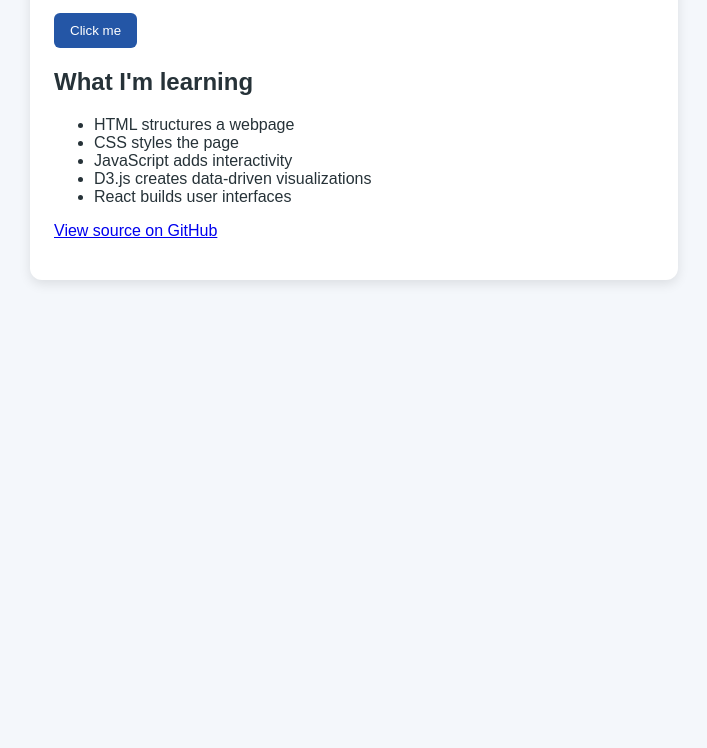
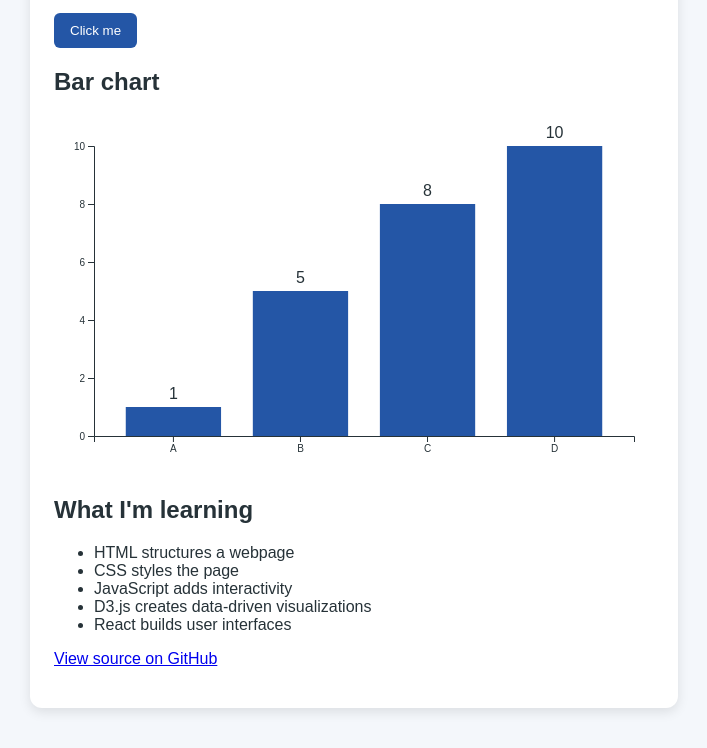
Before and after one commit to jeff-t-white/d3-react-course, a plain HTML site: page index.html in a window 1280 px wide. Shown: the part 165-913 px from the top of the page, without its empty margins (286-993 px from the left). Before the commit the page ends 800 px from the top, so only its background shows below. Drawn offline with nearby package versions, Linux system fonts and the light colour scheme.

Commit message:
Added bar chart with AI

```diff
--- a/index.html
+++ b/index.html
@@ -26,6 +26,12 @@
         color: #2456a6;
       }
 
+      #bar-chart svg {
+        display: block;
+        width: 100%;
+        height: auto;
+      }
+
       button {
         padding: 10px 16px;
         border: none;
@@ -44,6 +50,9 @@
 
       <button id="change-message">Click me</button>
 
+      <h2>Bar chart</h2>
+      <div id="bar-chart"></div>
+
       <h2>What I'm learning</h2>
       <ul>
         <li>HTML structures a webpage</li>
@@ -59,6 +68,7 @@
       </p>
     </main>
 
+    <script src="https://cdn.jsdelivr.net/npm/d3@7.9.0/dist/d3.min.js"></script>
     <script>
       document
         .querySelector("#change-message")
@@ -66,6 +76,68 @@
           document.querySelector("#message").textContent =
             "You clicked the button!";
         });
+
+      const data = [
+        { name: "A", value: 1 },
+        { name: "B", value: 5 },
+        { name: "C", value: 8 },
+        { name: "D", value: 10 }
+      ];
+
+      const width = 600;
+      const height = 360;
+      const margin = { top: 30, right: 20, bottom: 40, left: 40 };
+
+      const x = d3.scaleBand()
+        .domain(data.map(d => d.name))
+        .range([margin.left, width - margin.right])
+        .padding(0.25);
+
+      const y = d3.scaleLinear()
+        .domain([0, d3.max(data, d => d.value)])
+        .nice()
+        .range([height - margin.bottom, margin.top]);
+
+      const svg = d3.select("#bar-chart")
+        .append("svg")
+        .attr("viewBox", `0 0 ${width} ${height}`)
+        .attr("role", "img")
+        .attr("aria-labelledby", "chart-title chart-description");
+
+      svg.append("title")
+        .attr("id", "chart-title")
+        .text("Values by category");
+      svg.append("desc")
+        .attr("id", "chart-description")
+        .text("Bar chart: A has value 1, B has value 5, C has value 8, and D has value 10.");
+
+      svg.append("g")
+        .selectAll("rect")
+        .data(data)
+        .join("rect")
+        .attr("x", d => x(d.name))
+        .attr("y", d => y(d.value))
+        .attr("width", x.bandwidth())
+        .attr("height", d => y(0) - y(d.value))
+        .attr("fill", "#2456a6");
+
+      svg.append("g")
+        .attr("fill", "#263238")
+        .attr("text-anchor", "middle")
+        .selectAll("text")
+        .data(data)
+        .join("text")
+        .attr("x", d => x(d.name) + x.bandwidth() / 2)
+        .attr("y", d => y(d.value) - 8)
+        .text(d => d.value);
+
+      svg.append("g")
+        .attr("transform", `translate(0,${height - margin.bottom})`)
+        .call(d3.axisBottom(x));
+
+      svg.append("g")
+        .attr("transform", `translate(${margin.left},0)`)
+        .call(d3.axisLeft(y).ticks(5));
     </script>
   </body>
 </html>
```
